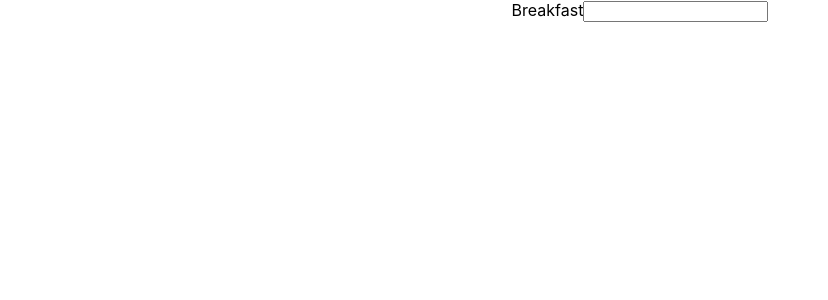
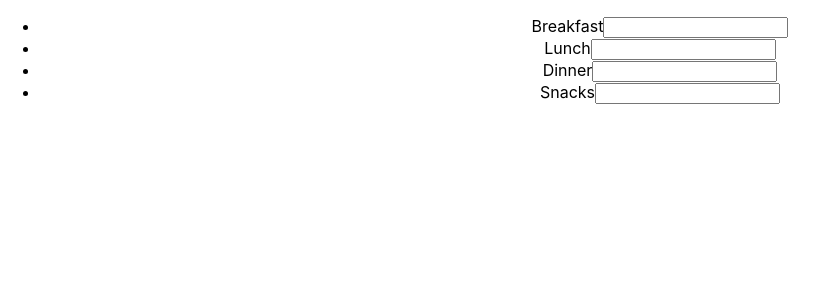
Before and after one commit to ShinyVerse/grub-o-meter, a React (Create React App) app: page / in a window 1280 px wide. Shown: the top 300 px of the page, without its empty margins (0-828 px from the left). Built offline with nearby package versions, Linux system fonts and the light colour scheme.

Commit message:
add mealList component and tests

```diff
--- a/src/App.js
+++ b/src/App.js
@@ -1,12 +1,30 @@
 import React, { Component } from 'react';
-import Input from './components/Input/Input';
+import MealList from './components/MealList/MealList';
 import './App.css';
 
 class App extends Component {
   render() {
+    const list = [
+       {
+          title:'Breakfast',
+          id: 'meal1'
+        },
+        {
+          title:'Lunch',
+          id: 'meal2'
+        },
+        {
+          title:'Dinner',
+          id: 'meal2'
+        },
+        {
+          title:'Snacks',
+          id: 'meal2'
+        },
+      ]
     return (
       <div data-test='component-main-div' className='App'>
-        <Input title='Breakfast' />
+        <MealList list={list} />
       </div>
     );
   }
--- /dev/null
+++ b/src/components/MealList/MealList.js
@@ -0,0 +1,18 @@
+import React from 'react';
+import Input from '../Input/Input';
+
+const MealList = (props) => {
+  return (
+    <ul data-test='component-meal-list'>
+      {props.list.map(item => {
+        return (
+          <li key={item.id} data-test="meal-list-item">
+            <Input title={item.title} />
+          </li>
+        )
+      })}
+    </ul>
+  )
+}
+
+export default MealList;
```
Also changed, not shown: 1 other file (tests, documents, lock files or other folders).
